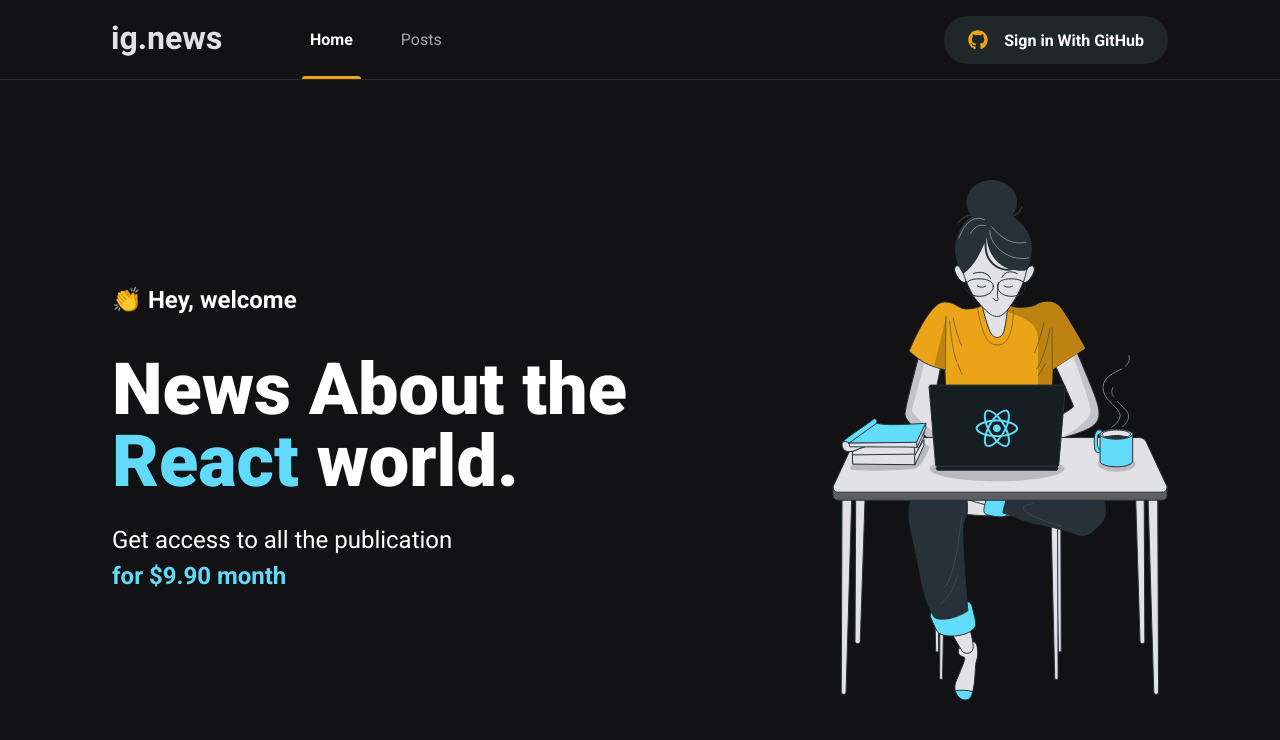
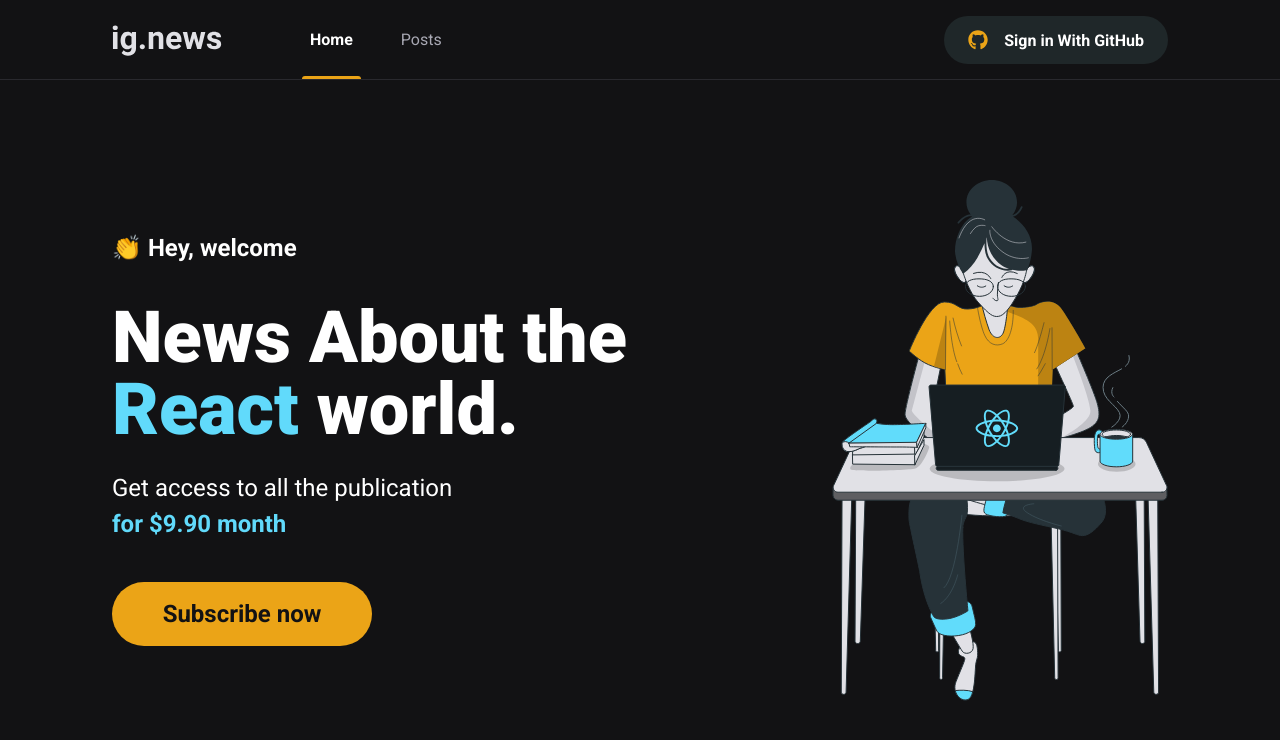
Before and after one commit to 0xb0b1/ignews, a Next.js app: page / in a window 1280 px wide. Shown: the top 740 px of the page. Built offline with nearby package versions, Linux system fonts and the light colour scheme.

Commit message:
subscribe button

```diff
--- /dev/null
+++ b/src/components/SubscribeButton/index.tsx
@@ -0,0 +1,11 @@
+import styles from "./styles.module.scss";
+
+export function SubscribeButton() {
+  return (
+    <button type="button" className={styles.subscribeButton}>
+      Subscribe now
+    </button>
+  );
+}
+
+export default SubscribeButton;
--- /dev/null
+++ b/src/components/SubscribeButton/styles.module.scss
@@ -0,0 +1,23 @@
+.subscribeButton {
+  height: 4rem;
+  width: 260px;
+
+  border: 0;
+  border-radius: 2rem;
+
+  background: var(--yellow-500);
+  color: var(--gray-900);
+
+  font-size: 1.5rem;
+  font-weight: bold;
+
+  display: flex;
+  align-items: center;
+  justify-content: center;
+
+  transition: filter 0.2s;
+
+  &:hover {
+    filter: brightness(0.8);
+  }
+}
--- a/src/pages/home.module.scss
+++ b/src/pages/home.module.scss
@@ -39,4 +39,8 @@
       font-weight: bold;
     }
   }
+
+  button {
+    margin-top: 2.5rem;
+  }
 }
--- a/src/pages/index.tsx
+++ b/src/pages/index.tsx
@@ -1,4 +1,5 @@
 import Head from "next/head";
+import SubscribeButton from "../components/SubscribeButton";
 
 import styles from "./home.module.scss";
 
@@ -19,6 +20,7 @@
             Get access to all the publication <br />
             <span>for $9.90 month</span>
           </p>
+          <SubscribeButton />
         </section>
 
         <img src="/images/avatar.svg" alt="Girl coding" />
```
